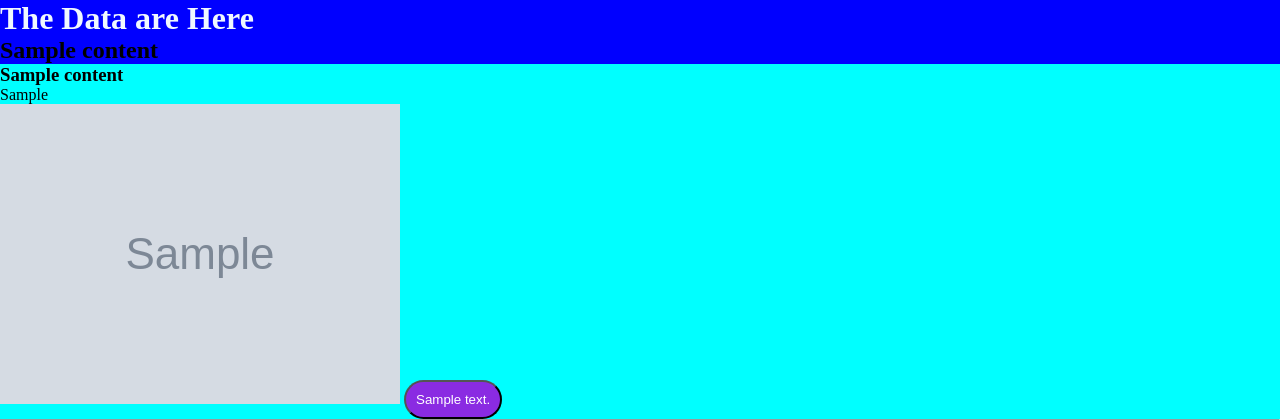
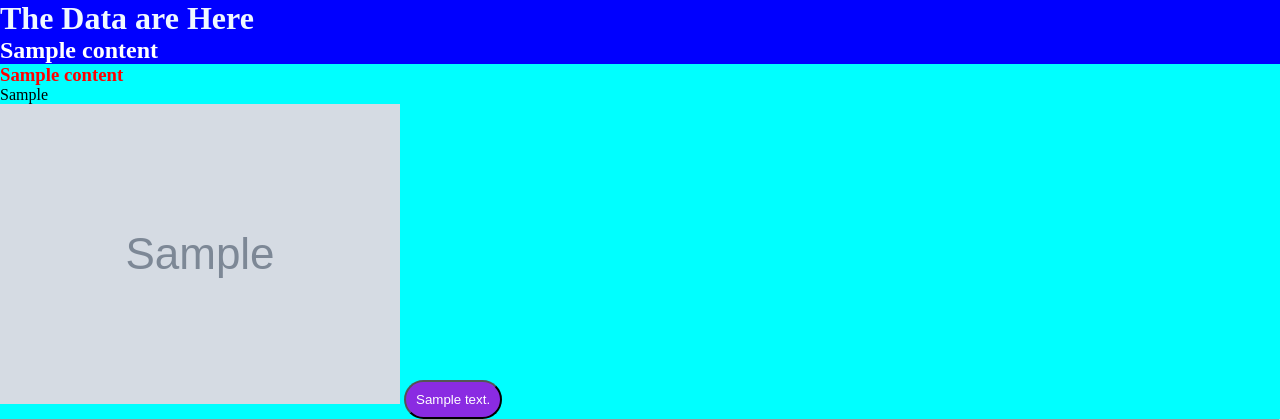
Before and after one commit to RajeshShrestha98/second, a Django app: page / in a window 1280 px wide. Shown: the top 420 px of the page. Run offline with Django 4.2, Linux system fonts and the light colour scheme; tables that the repository leaves empty hold one stand-in row (values such as "Sample post"); grey boxes marked "Sample" are stand-in pictures.

Commit message:
update views and templetes

```diff
--- a/myapp/static/styles.css
+++ b/myapp/static/styles.css
@@ -22,4 +22,13 @@ a button{
 
 h2{
     background-color: blue;
+    color: white;
+
 }
+
+
+h3{
+
+    color: red;
+
+}
```
